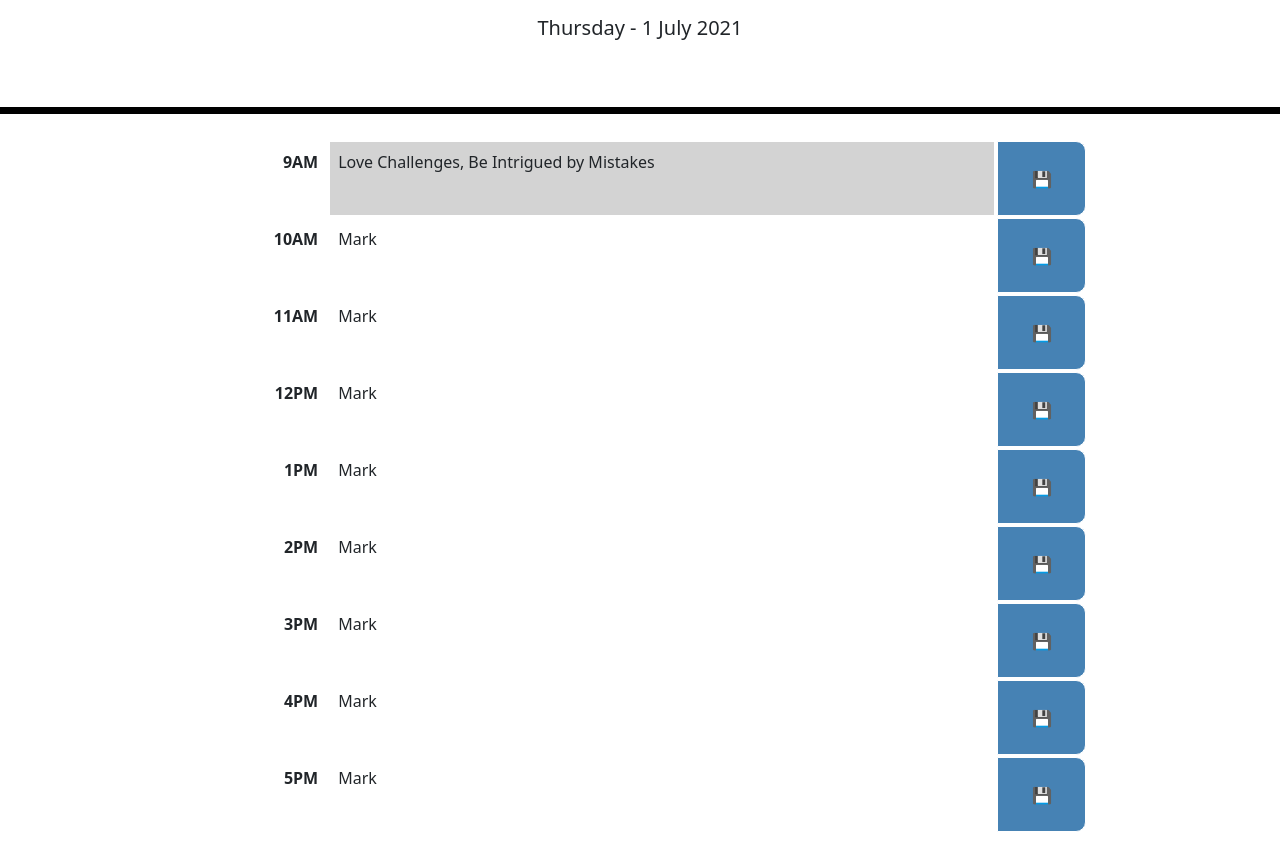
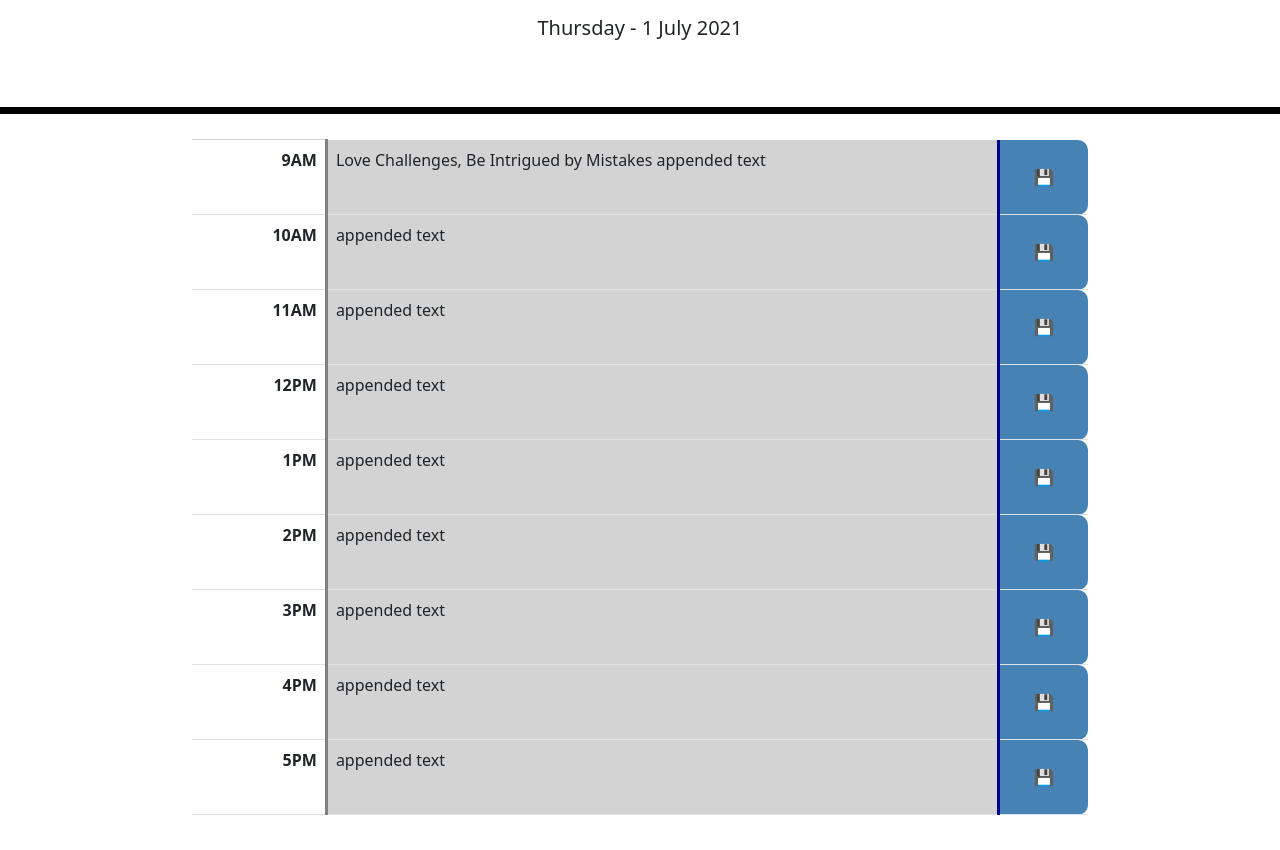
Before and after one commit to rangamboa/work-day-scheduler, a plain HTML site: page index.html in a window 1280 px wide. Shown: the part 156-1006 px from the top of the page. Drawn offline with nearby package versions, Linux system fonts and the light colour scheme.

Commit message:
continuing to refine table layout in HTML and test JS code for entries

```diff
--- a/assets/script.js
+++ b/assets/script.js
@@ -14,3 +14,8 @@ displayActiveTime();
 var hi = $('#task9a');
 
 hi.text('Love Challenges, Be Intrigued by Mistakes');
+
+var cellTaskEl = $('.cellTask');
+
+console.log(cellTaskEl);
+cellTaskEl.append(' appended text');
--- a/assets/style.css
+++ b/assets/style.css
@@ -14,9 +14,11 @@
 
 td.cellTime {
     width: 15%;
-    height: 75px;
+    height: 60px;
     font-weight: bold;
     text-align: right;
+    border-right: 3px solid grey;
+    border-top: 1px solid lightgrey;
 }
 
 td.cellTask {
@@ -25,23 +27,10 @@ td.cellTask {
 }
 td.cellSave {
     width: 10%;
-    height: 75px;
     background-color: steelblue;
+    border-left: 3px solid darkblue;
     text-align: center;
     vertical-align: middle;
-}
-
-table {
-    border-collapse: separate;
-}
-
-td {
-    border: solid 1px white;
-}
-
-td:first-child {
-    border-top-left-radius: 10px;
-    border-bottom-left-radius: 10px;
 }
 
 td:last-child {
--- a/index.html
+++ b/index.html
@@ -34,47 +34,47 @@
             <tbody>
             <tr>
                 <td class="cellTime">9AM</th>
-                <td class="cellTask" id="task9a">Mark</td>
+                <td class="cellTask" id="task9a"></td>
                 <td class="cellSave" id="save9a">💾</td>
             </tr>
             <tr>
                 <td class="cellTime">10AM</th>
-                <td>Mark</td>
+                <td class="cellTask" id="task9a"></td>
                 <td class="cellSave" id="save10a">💾</td>
             </tr>
             <tr>
                 <td class="cellTime">11AM</th>
-                <td>Mark</td>
+                <td class="cellTask" id="task9a"></td>
                 <td class="cellSave" id="save11a">💾</td>
             </tr>
             <tr>
                 <td class="cellTime">12PM</th>
-                <td>Mark</td>
+                <td class="cellTask" id="task9a"></td>
                 <td class="cellSave" id="save12p">💾</td>
             </tr>
             <tr>
                 <td class="cellTime">1PM</th>
-                <td>Mark</td>
+                <td class="cellTask" id="task9a"></td>
                 <td class="cellSave" id="save1p">💾</td>
             </tr>
             <tr>
                 <td class="cellTime">2PM</th>
-                <td>Mark</td>
+                <td class="cellTask" id="task9a"></td>
                 <td class="cellSave" id="save2p">💾</td>
             </tr>
             <tr>
                 <td class="cellTime">3PM</th>
-                <td>Mark</td>
+                <td class="cellTask" id="task9a"></td>
                 <td class="cellSave" id="save3p">💾</td>
             </tr>
             <tr>
                 <td class="cellTime">4PM</th>
-                <td>Mark</td>
+                <td class="cellTask" id="task9a"></td>
                 <td class="cellSave" id="save4p">💾</td>
             </tr>
             <tr>
                 <td class="cellTime">5PM</th>
-                <td>Mark</td>
+                <td class="cellTask" id="task9a"></td>
                 <td class="cellSave" id="save5p">💾</td>
             </tr>
             </tbody>
```
